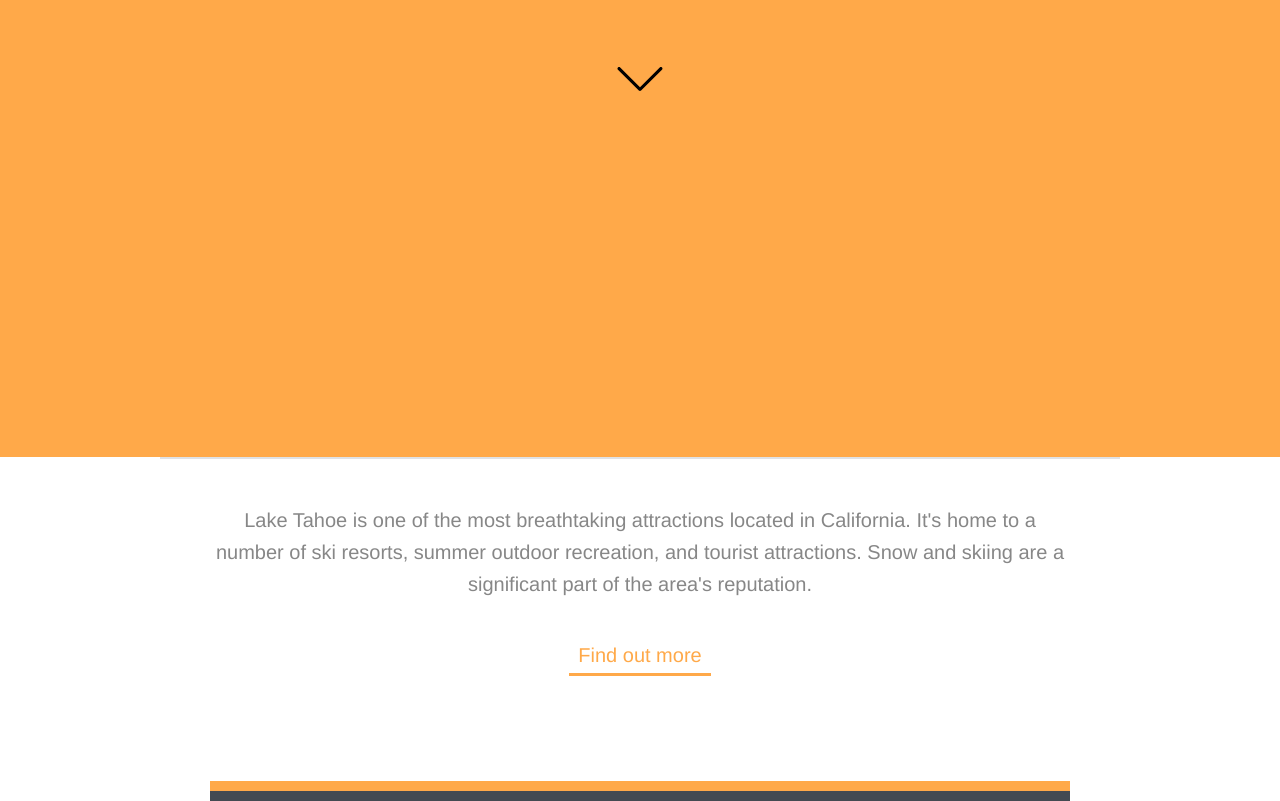
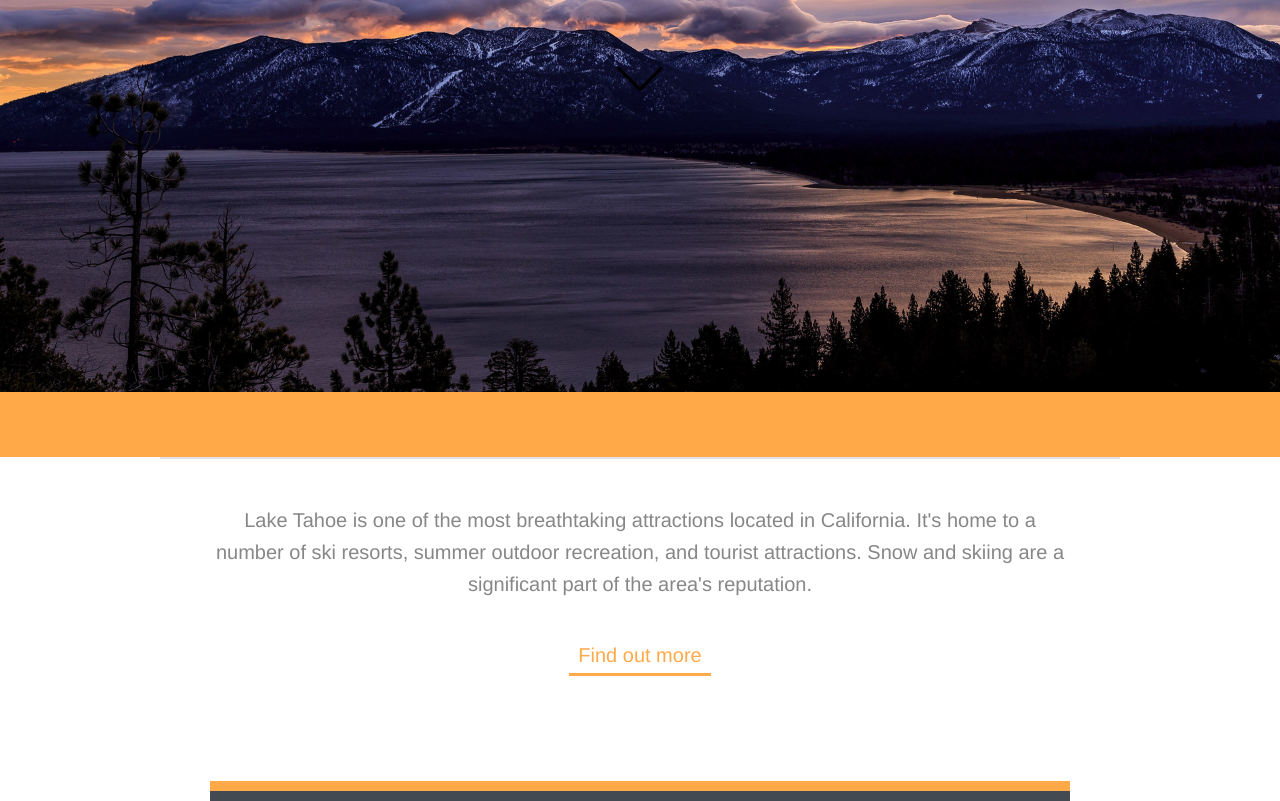
Before and after one commit to Jlopez20515/lake-tahoe, a plain HTML site: page index.html in a window 1280 px wide. Shown: the part 417-1218 px from the top of the page. Drawn offline with Linux system fonts and the light colour scheme.

Commit message:
modified header image

```diff
--- a/css/styles.css
+++ b/css/styles.css
@@ -62,6 +62,10 @@ a:active {
   background-color: #ffa949;
   padding-top: 170px;
   height: 850px;
+  background-image: url('../img/lake-tahoe.jpg');
+  background-size: 100%;
+  background-repeat: no-repeat;
+  background-position: center;
 }
 
 .title {
```
Also changed, not shown: img/lake-tahoe.jpg (added).
